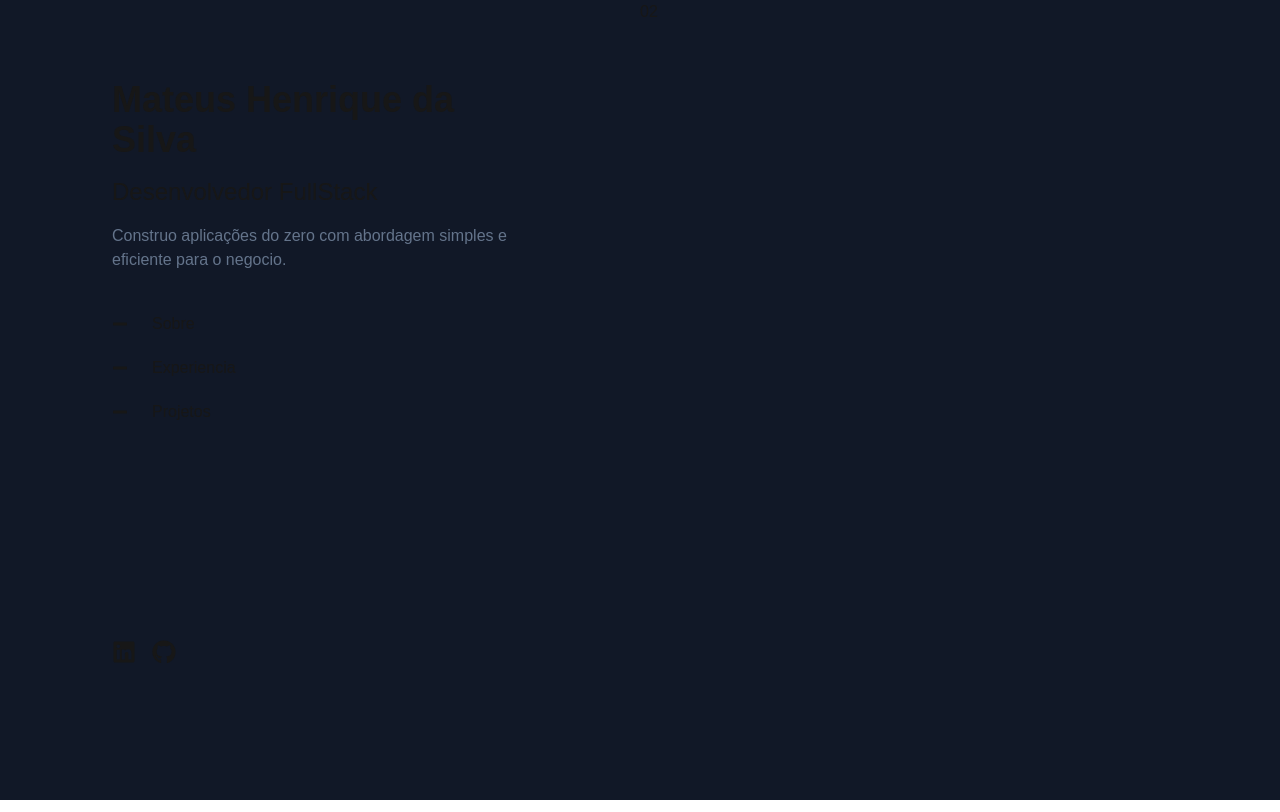
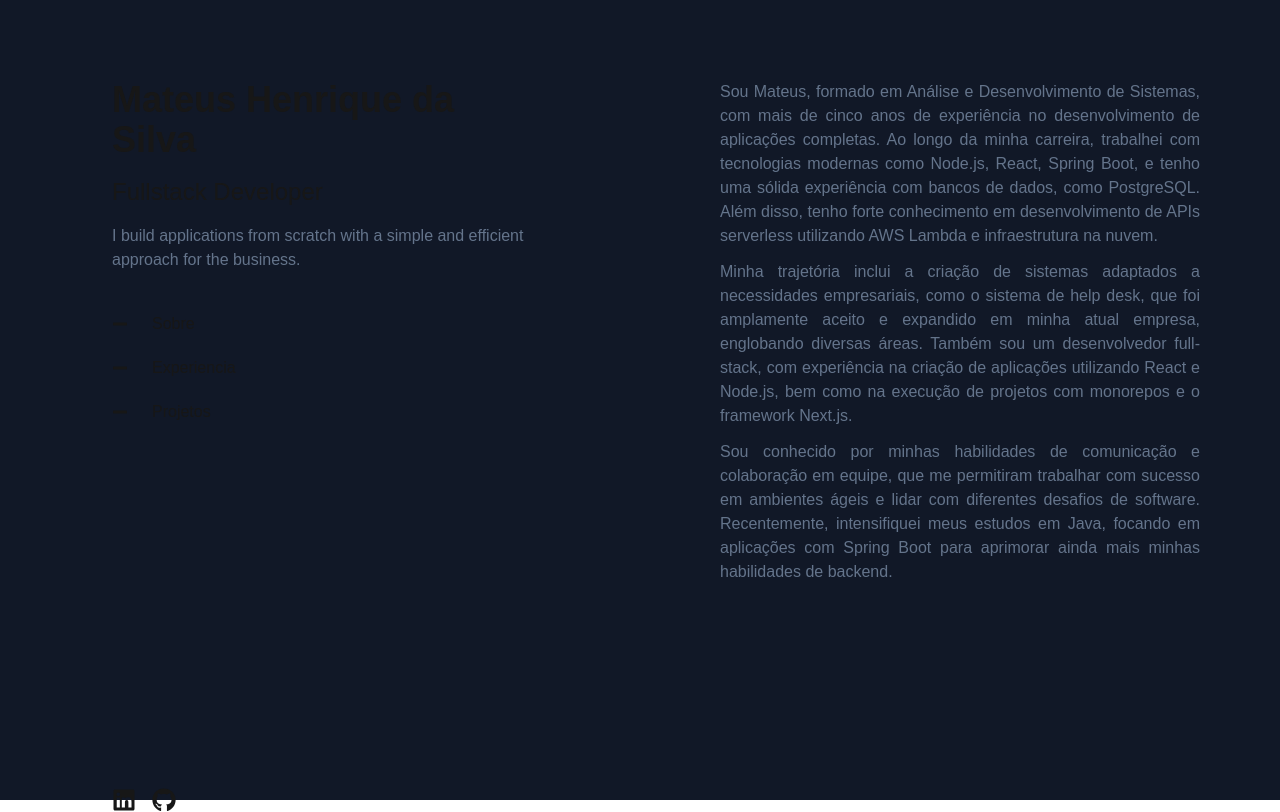
Before and after one commit to matthcarter777/mateus-dev, a Next.js app: page /en in a window 1280 px wide. Built offline with nearby package versions, Linux system fonts and the light colour scheme.

Commit message:
components profiles

```diff
--- a/messages/en.json
+++ b/messages/en.json
@@ -1,6 +1,7 @@
 {
   "HomePage": {
-    "title": "Hello world!",
-    "about": "Go to the about page"
+    "name": "Mateus Henrique da Silva",
+    "title": "Fullstack Developer",
+    "description": "I build applications from scratch with a simple and efficient approach for the business."
   }
 }
--- a/messages/pt.json
+++ b/messages/pt.json
@@ -1,6 +1,7 @@
 {
   "HomePage": {
-    "title": "Olá Mundo",
-    "about": "Clique aqui"
+    "name": "Mateus Henrique da Silva",
+    "title": "Desenvolvedor FullStack",
+    "description": "Construo aplicações do zero com abordagem simples e eficiente para o negocio."
   }
 }
--- a/src/app/[locale]/page.tsx
+++ b/src/app/[locale]/page.tsx
@@ -1,6 +1,9 @@
 import {useTranslations} from 'next-intl';
 import {Link} from '@/i18n/routing';
 import { FaGithub, FaLinkedin, FaLocationArrow, FaMinus } from "react-icons/fa";
+import SocialMedia from '../components/socialMedia';
+import Navbar from '../components/navbar';
+import Profile from '../components/profile';
 
 export default function Home() {
   const t = useTranslations('HomePage');
@@ -9,22 +12,21 @@ export default function Home() {
     <div className="bg-gray-900 w-screen h-screen">
       <div className='grid grid-cols-2'>
         <div className='box-content p-20'>
-          <div className='px-8'>
-            <h2 className='text-4xl font-bold mb-4'>Mateus Henrique da Silva</h2>
-            <h4 className='text-2xl font-medium mb-4'>Desenvolvedor FullStack</h4>
-            <p className='text-slate-500'>Construo aplicações do zero com abordagem simples e eficiente para o negocio.</p>
-          </div>
-          <div className='px-8 flex flex-col size-full'>
-            <a className='mt-10 flex flex-row gap-6 items-center' href=""><FaMinus /> Sobre</a>
-            <a className='mt-5 flex flex-row gap-6 items-center'href="#"><FaMinus /> Experiencia</a>
-            <a className='mt-5 flex flex-row gap-6 items-center'href="#"><FaMinus />Projetos</a>
-          </div>
-          <div className='px-8 flex flex-row space-x-4'>
-            <a className='text-2xl' href=""><FaLinkedin /></a>
-            <a className='text-2xl' href="#"><FaGithub /></a>
-          </div>
+          <Profile />
+          <Navbar />
+          <SocialMedia />
         </div>
-        <div>02</div>
+        <div className='box-content p-20 overflow-y-scroll'>
+          <p className="text-justify mb-3 text-slate-500">
+            Sou Mateus, formado em Análise e Desenvolvimento de Sistemas, com mais de cinco anos de experiência no desenvolvimento de aplicações completas. Ao longo da minha carreira, trabalhei com tecnologias modernas como Node.js, React, Spring Boot, e tenho uma sólida experiência com bancos de dados, como PostgreSQL. Além disso, tenho forte conhecimento em desenvolvimento de APIs serverless utilizando AWS Lambda e infraestrutura na nuvem.
+          </p>
+          <p className="text-justify mb-3 text-slate-500">
+            Minha trajetória inclui a criação de sistemas adaptados a necessidades empresariais, como o sistema de help desk, que foi amplamente aceito e expandido em minha atual empresa, englobando diversas áreas. Também sou um desenvolvedor full-stack, com experiência na criação de aplicações utilizando React e Node.js, bem como na execução de projetos com monorepos e o framework Next.js.
+          </p>
+          <p className="text-justify mb-3 text-slate-500">
+            Sou conhecido por minhas habilidades de comunicação e colaboração em equipe, que me permitiram trabalhar com sucesso em ambientes ágeis e lidar com diferentes desafios de software. Recentemente, intensifiquei meus estudos em Java, focando em aplicações com Spring Boot para aprimorar ainda mais minhas habilidades de backend.
+          </p>
+        </div>
       </div>
     </div>
   );
--- /dev/null
+++ b/src/app/components/navbar/index.tsx
@@ -0,0 +1,12 @@
+import { FaMinus } from "react-icons/fa";
+
+export default function Navbar() {
+
+  return (
+    <div className='px-8 flex flex-col size-full'>
+      <a className='mt-10 flex flex-row gap-6 items-center'><FaMinus /> Sobre</a>
+      <a className='mt-5 flex flex-row gap-6 items-center'><FaMinus /> Experiencia</a>
+      <a className='mt-5 flex flex-row gap-6 items-center'href="#"><FaMinus />Projetos</a>
+    </div>
+  )
+}
--- /dev/null
+++ b/src/app/components/profile/index.tsx
@@ -0,0 +1,14 @@
+import { useTranslations } from "next-intl";
+
+export default function Profile() {
+
+  const t = useTranslations('HomePage');
+
+  return (
+    <div className='px-8'>
+      <h2 className='text-4xl font-bold mb-4'>{t('name')}</h2>
+      <h4 className='text-2xl font-medium mb-4'>{t('title')}</h4>
+      <p className='text-slate-500'>{t('description')}</p>
+    </div>
+  )
+}
--- /dev/null
+++ b/src/app/components/socialMedia/index.tsx
@@ -0,0 +1,22 @@
+import { FaGithub, FaLinkedin } from "react-icons/fa";
+
+export default function SocialMedia() {
+
+  return (
+    <div className='px-8 flex flex-row space-x-4'>
+      <a
+        className='text-2xl'
+        href="https://www.linkedin.com/in/mateus-henrique-silva-ti/" target="_blank"
+      >
+        <FaLinkedin />
+      </a>
+      <a
+        className='text-2xl'
+        href="https://github.com/matthcarter777/"
+        target="_blank"
+      >
+        <FaGithub />
+      </a>
+    </div>
+  )
+}
```
